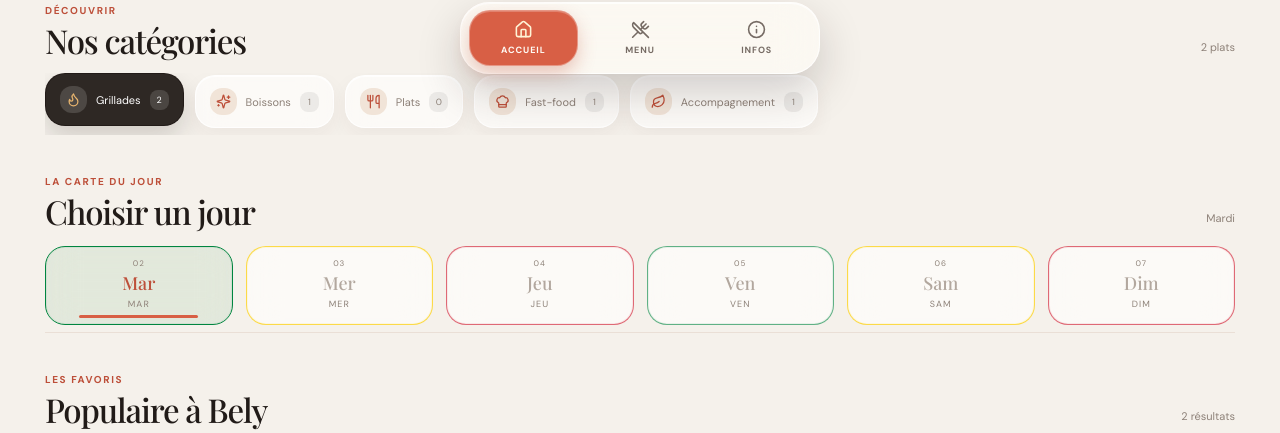
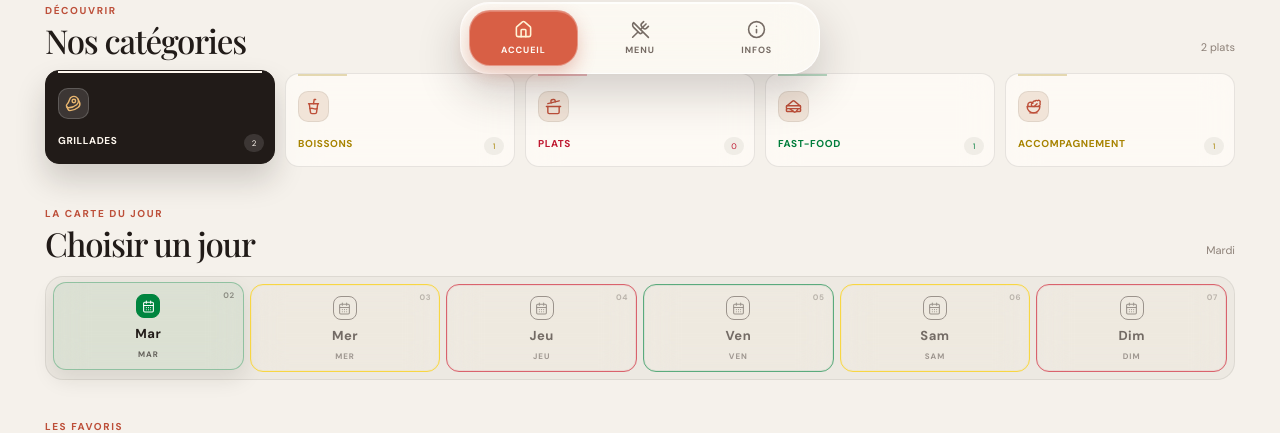
Before and after one commit to Idriss0896/bely-mechoui, a React (Vite) app: page / in a window 1280 px wide. Shown: the part 702-1135 px from the top of the page. Built offline with nearby package versions, Linux system fonts and the light colour scheme; a web font is replaced by a local one.

Commit message:
Moderniser les categories et le calendrier

```diff
--- a/src/main.tsx
+++ b/src/main.tsx
@@ -1,6 +1,6 @@
 import { useEffect, useMemo, useRef, useState, type FormEvent } from "react";
 import { createRoot } from "react-dom/client";
-import { Bell, BellRing, CalendarDays, Check, ChefHat, ChevronRight, Clock3, Flame, Heart, Home, ImagePlus, Info, Leaf, LayoutDashboard, LogOut, MapPin, Plus, Save, Search, Share2, SlidersHorizontal, Sparkles, Trash2, Utensils, UtensilsCrossed, X } from "lucide-react";
+import { Beef, Bell, BellRing, CalendarDays, Check, ChefHat, ChevronRight, Clock3, CookingPot, CupSoda, Flame, Heart, Home, ImagePlus, Info, LayoutDashboard, LogOut, MapPin, Plus, Salad, Sandwich, Save, Search, Share2, SlidersHorizontal, Sparkles, Trash2, Utensils, UtensilsCrossed, X } from "lucide-react";
 import { days, featuredDish, formatPrice, menu, type DayKey, type Dish } from "./data/menu";
 import { mountDishCardMotion, mountLandingMotion } from "./animations/landingMotion";
 import "./styles.css";
@@ -41,11 +41,11 @@ function saveAdminData(nextMenu: MenuState, nextCategories: string[], hours: { o
 }
 
 const categoryIcons = {
-  Grillades: Flame,
-  Boissons: Sparkles,
-  Plats: Utensils,
-  "Fast-food": ChefHat,
-  Accompagnement: Leaf,
+  Grillades: Beef,
+  Boissons: CupSoda,
+  Plats: CookingPot,
+  "Fast-food": Sandwich,
+  Accompagnement: Salad,
 };
 
 const adminDays = days;
@@ -219,9 +219,9 @@ function App() {
         <div className="content-topline"><span>Menu digital</span><span>{restaurantHours.days} · {restaurantHours.opening.replace("h à ", ":00 — ").replace("h", ":00")}</span></div>
         <div className="search-row"><label className="search-box"><Search size={18} /><input value={query} onChange={(event) => setQuery(event.target.value)} placeholder="Rechercher un plat" aria-label="Rechercher un plat" /></label><button className="icon-button filter-button" aria-label="Filtrer les plats"><SlidersHorizontal size={18} /></button></div>
 
-        <section className="categories-section" aria-labelledby="categories-title"><div className="section-title"><div><span className="eyebrow">Découvrir</span><h2 id="categories-title">Nos catégories</h2></div><span className="section-count">{filteredDishes.length} plats</span></div><div className="category-list" role="tablist" aria-label="Catégories de plats">{categories.map((category) => { const Icon = categoryIcons[category as keyof typeof categoryIcons] ?? ChefHat; const count = dayDishes.filter((dish) => dish.category === category).length; return <button key={category} className={activeCategory === category ? "is-active" : ""} role="tab" aria-selected={activeCategory === category} onClick={() => setActiveCategory(category)}><span className="category-icon"><Icon size={15} /></span><span>{category}</span><small>{count}</small></button>; })}</div></section>
+        <section className="categories-section" aria-labelledby="categories-title"><div className="section-title"><div><span className="eyebrow">Découvrir</span><h2 id="categories-title">Nos catégories</h2></div><span className="section-count">{filteredDishes.length} plats</span></div><div className="category-list" role="tablist" aria-label="Catégories de plats">{categories.map((category) => { const Icon = categoryIcons[category as keyof typeof categoryIcons] ?? ChefHat; const count = dayDishes.filter((dish) => dish.category === category).length; return <button key={category} className={activeCategory === category ? "is-active" : ""} role="tab" aria-selected={activeCategory === category} onClick={() => setActiveCategory(category)}><span className="category-icon"><Icon size={17} /></span><span className="category-label">{category}</span><small>{count}</small></button>; })}</div></section>
 
-        <section className="day-section" aria-labelledby="day-title"><div className="section-title"><div><span className="eyebrow">La carte du jour</span><h2 id="day-title">Choisir un jour</h2></div><span className="section-count">{days.find((day) => day.key === activeDay)?.label}</span></div><div className="day-list" role="tablist" aria-label="Choisir un jour">{days.map((day, index) => <button key={day.key} className={activeDay === day.key ? "is-active" : ""} role="tab" aria-selected={activeDay === day.key} onClick={() => setActiveDay(day.key)}><span className="day-index">0{index + 2}</span><strong>{day.shortLabel}</strong><span>{day.label.slice(0, 3)}</span></button>)}</div></section>
+        <section className="day-section" aria-labelledby="day-title"><div className="section-title"><div><span className="eyebrow">La carte du jour</span><h2 id="day-title">Choisir un jour</h2></div><span className="section-count">{days.find((day) => day.key === activeDay)?.label}</span></div><div className="day-list" role="tablist" aria-label="Choisir un jour">{days.map((day, index) => <button key={day.key} className={activeDay === day.key ? "is-active" : ""} role="tab" aria-selected={activeDay === day.key} onClick={() => setActiveDay(day.key)}><span className="day-marker"><CalendarDays size={13} /></span><strong>{day.shortLabel}</strong><span>{day.label.slice(0, 3)}</span><em>0{index + 2}</em></button>)}</div></section>
 
         <section className="popular-section" id="menu" aria-labelledby="popular-title"><div className="section-title"><div><span className="eyebrow">Les favoris</span><h2 id="popular-title">Populaire à Bely</h2></div><span className="section-count">{filteredDishes.length} résultats</span></div><div className="dish-grid">{filteredDishes.length ? filteredDishes.map((dish, index) => <DishCard key={`${activeDay}-${dish.name}`} dish={dish} onOpen={setSelectedDish} onToggleFavorite={toggleFavorite} isFavorite={favoriteNames.includes(dish.name)} compact={index > 0} />) : <p className="empty-state">Aucun plat ne correspond à cette recherche.</p>}</div></section>
 
--- a/src/styles.css
+++ b/src/styles.css
@@ -575,6 +575,56 @@ h2 { font-size: clamp(25px, 4vw, 33px); letter-spacing: -.035em; line-height: 1;
   .team-photo--service { min-height: 128px; }
 }
 
+/* Minimal, future-facing menu controls */
+.category-list { display: grid; gap: 10px; grid-template-columns: repeat(5, minmax(0, 1fr)); overflow: visible; padding: 0; }
+.category-list button { align-items: center; background: rgba(255,253,249,.72); border: 1px solid rgba(33,27,24,.1); border-radius: 14px; box-shadow: none; display: grid; gap: 7px; justify-items: start; min-height: 94px; padding: 12px; position: relative; transition: border-color .24s ease, box-shadow .24s ease, transform .24s ease, background .24s ease; }
+.category-list button::before { background: currentColor; content: ''; height: 2px; left: 12px; opacity: .28; position: absolute; right: 12px; top: 0; transform: scaleX(.24); transform-origin: left; transition: transform .3s ease, opacity .3s ease; }
+.category-list button:hover { background: #fffdfa; box-shadow: 0 12px 24px rgba(33,27,24,.08); transform: translateY(-3px); }
+.category-list button.is-active { background: var(--ink); border-color: var(--ink); box-shadow: 0 16px 30px rgba(33,27,24,.18); color: #fff8ef; transform: translateY(-3px); }
+.category-list button.is-active::before { opacity: 1; transform: scaleX(1); }
+.category-icon { background: #f1e4d8; border: 1px solid rgba(33,27,24,.08); border-radius: 10px; color: var(--coral-dark); height: 31px; transition: background .24s ease, color .24s ease, transform .24s ease; width: 31px; }
+.category-list button:hover .category-icon { transform: rotate(-7deg) scale(1.05); }
+.category-list button.is-active .category-icon { background: rgba(255,255,255,.12); border-color: rgba(255,255,255,.18); color: var(--gold); }
+.category-label { font-size: 10px; font-weight: 800; letter-spacing: .06em; line-height: 1.1; text-transform: uppercase; }
+.category-list button small { background: rgba(33,27,24,.06); border-radius: 99px; bottom: 11px; font-size: 8px; min-width: 20px; padding: 4px 6px; position: absolute; right: 10px; }
+.category-list button.is-active small { background: rgba(255,255,255,.12); }
+.category-list button:nth-child(3n + 1) { color: #007d3b; }
+.category-list button:nth-child(3n + 2) { color: #a78300; }
+.category-list button:nth-child(3n) { color: #bf1931; }
+.category-list button.is-active { color: #fff8ef; }
+
+.day-list { background: rgba(33,27,24,.035); border: 1px solid rgba(33,27,24,.08); border-radius: 18px; display: grid; gap: 6px; grid-template-columns: repeat(6, minmax(0, 1fr)); overflow: visible; padding: 7px; }
+.day-list button { align-items: center; background: transparent; border: 1px solid transparent; border-radius: 13px; box-shadow: none; color: #736b65; display: grid; gap: 3px; justify-items: center; min-height: 88px; padding: 9px 5px 8px; position: relative; transition: background .25s ease, border-color .25s ease, color .25s ease, transform .25s ease; }
+.day-list button::after { display: none; }
+.day-list button:hover { background: rgba(255,255,255,.74); box-shadow: none; transform: translateY(-2px); }
+.day-list button.is-active { background: #fffdfa; box-shadow: 0 9px 21px rgba(33,27,24,.1); color: var(--ink); transform: translateY(-2px); }
+.day-marker { align-items: center; border: 1px solid currentColor; border-radius: 8px; display: flex; height: 24px; justify-content: center; opacity: .68; transition: background .25s ease, color .25s ease, transform .25s ease; width: 24px; }
+.day-list button.is-active .day-marker { animation: day-marker-pop .42s cubic-bezier(.2,.8,.2,1); background: var(--ink); border-color: var(--ink); color: var(--gold); opacity: 1; }
+.day-list button strong { color: inherit; font-family: 'DM Sans', sans-serif; font-size: 13px; font-weight: 800; letter-spacing: .04em; }
+.day-list button span:not(.day-marker) { color: inherit; font-size: 8px; font-weight: 700; letter-spacing: .12em; opacity: .65; text-transform: uppercase; }
+.day-list button em { font-family: 'DM Sans', sans-serif; font-size: 8px; font-style: normal; font-weight: 800; letter-spacing: .08em; opacity: .42; position: absolute; right: 8px; top: 7px; }
+.day-list button:nth-child(3n + 1).is-active { border-color: rgba(0,133,63,.34); }
+.day-list button:nth-child(3n + 2).is-active { border-color: rgba(201,164,0,.42); }
+.day-list button:nth-child(3n).is-active { border-color: rgba(206,17,38,.34); }
+.day-list button:nth-child(3n + 1).is-active .day-marker { background: #00853f; border-color: #00853f; color: #fff; }
+.day-list button:nth-child(3n + 2).is-active .day-marker { background: #d2aa00; border-color: #d2aa00; color: #211b18; }
+.day-list button:nth-child(3n).is-active .day-marker { background: #ce1126; border-color: #ce1126; color: #fff; }
+@keyframes day-marker-pop { from { transform: scale(.72) rotate(-16deg); } to { transform: scale(1) rotate(0); } }
+
+@media (max-width: 720px) {
+  .category-list { grid-template-columns: repeat(2, minmax(0, 1fr)); }
+  .category-list button { min-height: 78px; padding: 10px; }
+  .category-label { font-size: 9px; }
+  .day-list { grid-template-columns: repeat(3, minmax(0, 1fr)); }
+  .day-list button { min-height: 76px; }
+}
+@media (max-width: 360px) {
+  .category-list { gap: 7px; }
+  .category-list button { min-height: 74px; }
+  .day-list { gap: 5px; padding: 5px; }
+  .day-list button { min-height: 71px; }
+}
+
 /* Keep motion focused on deliberate interactions and viewport reveals. */
 .hero-dish,
 .header-brand-lockup,
```
